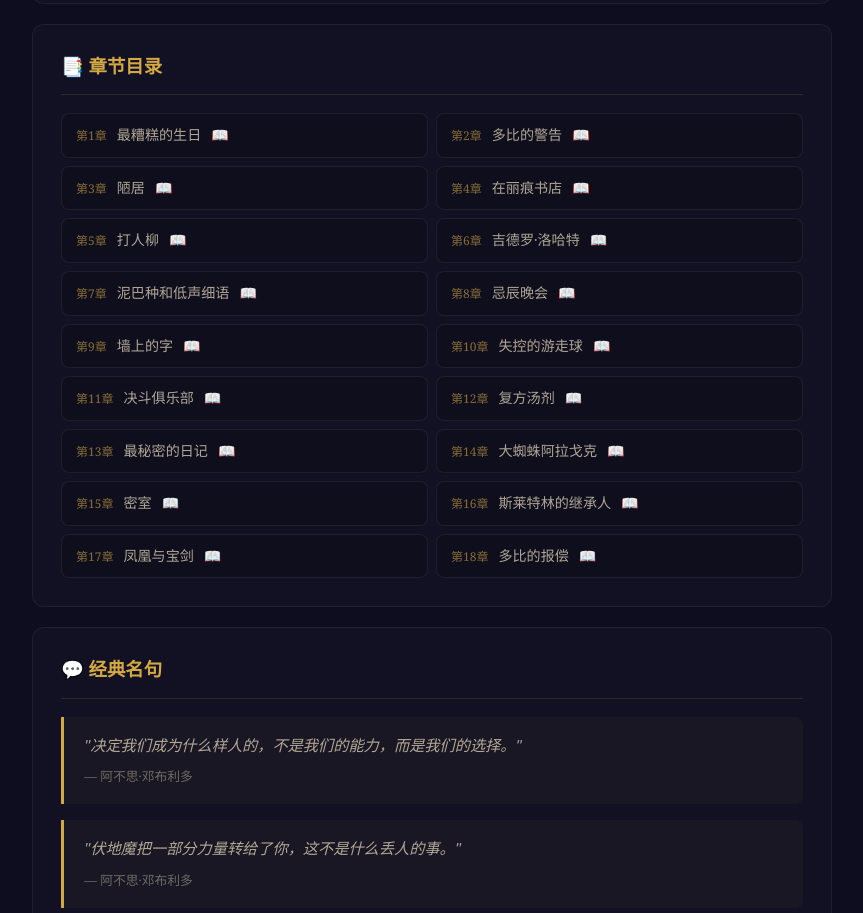
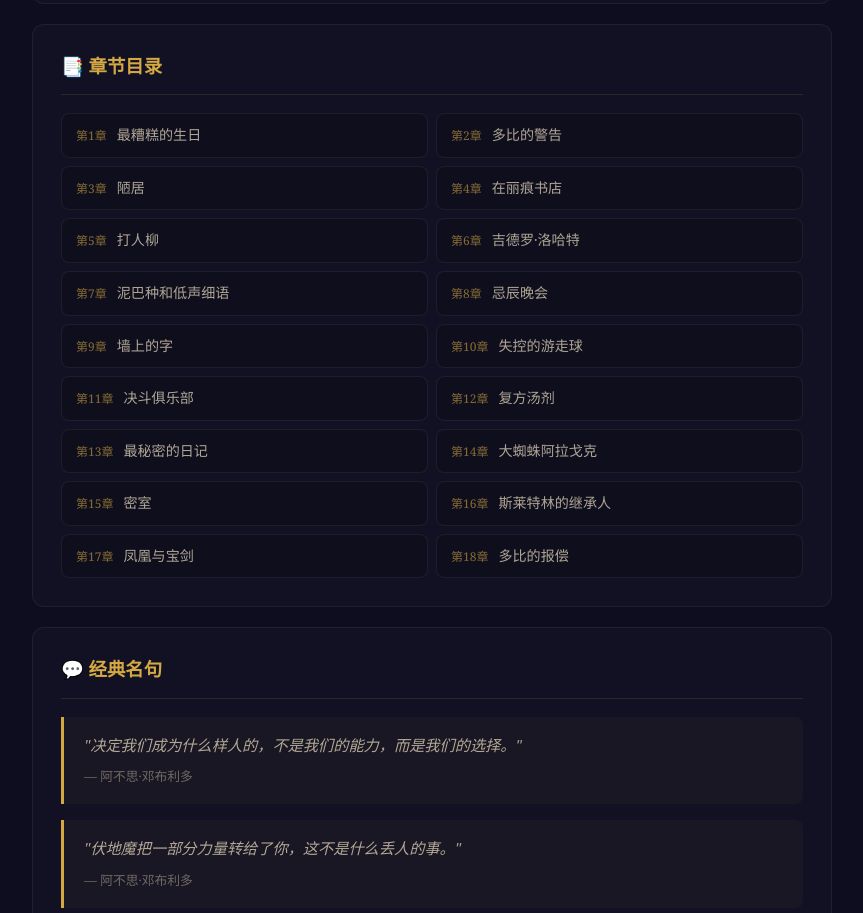
Before and after one commit to Leo555/harrypotter, a React (Vite) app: page /books/chamber-of-secrets in a window 1280 px wide. Shown: the part 1953-2866 px from the top of the page, without its empty margins (208-1071 px from the left). Built offline with nearby package versions, Linux system fonts and the light colour scheme.

Commit message:
style: 优化章节列表悬停交互样式

```diff
--- a/src/styles/index.css
+++ b/src/styles/index.css
@@ -887,9 +887,34 @@ a:hover { color: var(--color-gold-light); }
   border-radius: var(--radius-sm);
   font-size: 0.88rem;
   align-items: baseline;
+  transition: all 0.3s ease;
+}
+.chapter-item-link {
+  text-decoration: none;
+  color: inherit;
+  cursor: pointer;
+  border: 1px solid transparent;
+}
+.chapter-item-link:hover {
+  background: rgba(212,175,55,0.06);
+  border-color: rgba(212,175,55,0.2);
+  color: inherit;
+}
+.chapter-item-link:hover .chapter-name {
+  color: var(--color-gold);
+}
+.chapter-read-icon {
+  margin-left: auto;
+  font-size: 0.75rem;
+  opacity: 0;
+  transition: opacity 0.3s;
+  flex-shrink: 0;
+}
+.chapter-item-link:hover .chapter-read-icon {
+  opacity: 0.7;
 }
 .chapter-number { color: var(--color-gold); font-size: 0.75rem; flex-shrink: 0; opacity: 0.6; }
-.chapter-name { color: rgba(245,230,200,0.7); }
+.chapter-name { color: rgba(245,230,200,0.7); transition: color 0.3s; }
 
 /* 名句列表 */
 .quotes-list { display: flex; flex-direction: column; gap: 16px; }
```
